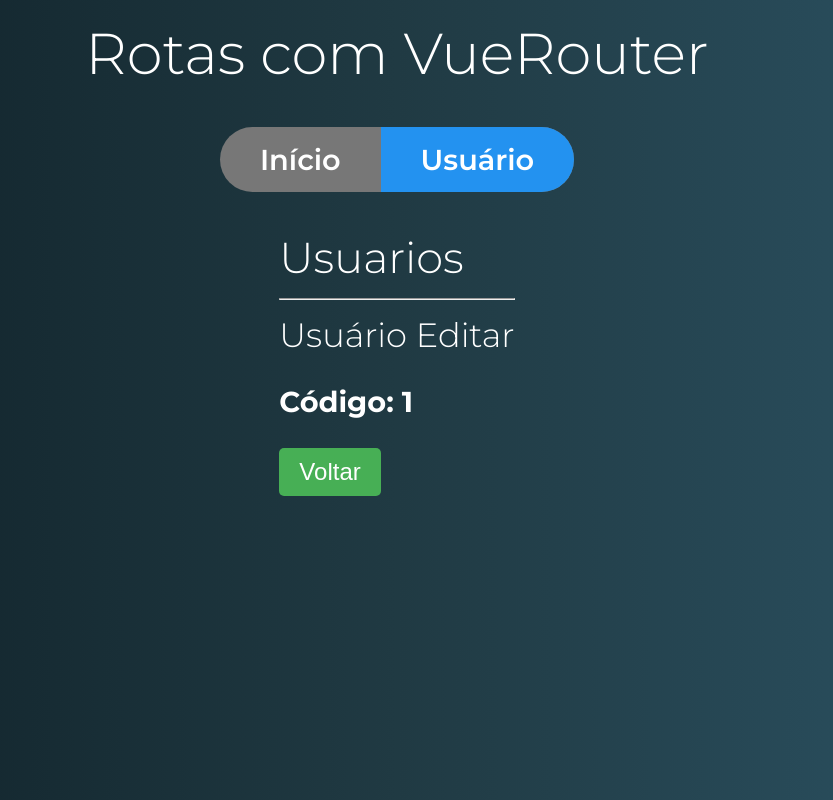
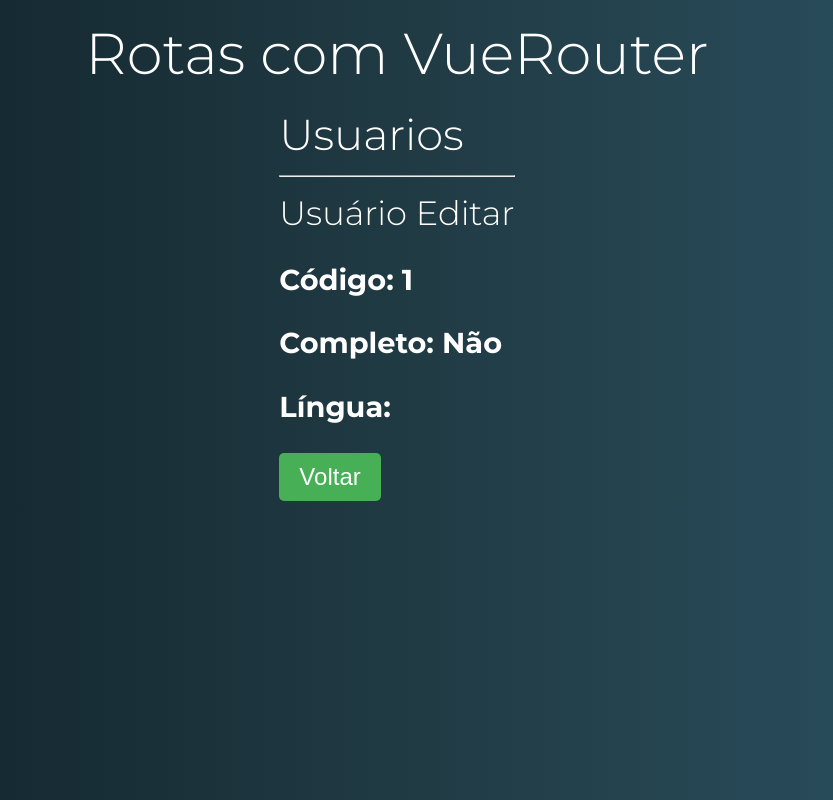
Before and after one commit to lucassantos22/vuejs-cod3r, a Vue app in the folder rotas/rotas-exercicios/: page /usuario/1/editar in a window 1280 px wide. Shown: the whole page, without its empty margins (243-1076 px from the left). Built offline with nearby package versions, Linux system fonts and the light colour scheme.

Commit message:
Estudando rotas

```diff
--- a/rotas/rotas-exercicios/src/App.vue
+++ b/rotas/rotas-exercicios/src/App.vue
@@ -1,17 +1,14 @@
 <template>
 	<div id="app">
 		<h1>Rotas com VueRouter</h1>
-		<Menu/>
+		<router-view name='menu'/>
 		<router-view/>
 	</div>
 </template>
 
 <script>
-import Menu from './componentes/template/Menu'
+
 export default {
-	components: {
-		Menu
-	}
 }
 </script>
 
--- a/rotas/rotas-exercicios/src/componentes/usuario/UsuarioDetalhe.vue
+++ b/rotas/rotas-exercicios/src/componentes/usuario/UsuarioDetalhe.vue
@@ -2,18 +2,13 @@
   <div class="usuario-detalhe">
     <h3>Usuário Detalhe</h3>
     <p><strong>Código: {{id}}</strong></p>
-    <router-link tag="button" primary :to="`/usuario/${id}/editar`">Editar</router-link>
+    <router-link tag="button" primary :to="{name: 'editarUsuario', params:{id}, query:{completo: true, lingua:'pt'}}">Editar</router-link>
   </div>
 </template>
 
 <script>
 export default {
   props: ["id"],
-  computed: {
-    paginaDestino(){
-      return `/usuario/${id}/editar`
-    }
-  },
   // data(){
   //     return{
   //         codigo: this.$route.params.id
--- a/rotas/rotas-exercicios/src/componentes/usuario/UsuarioEditar.vue
+++ b/rotas/rotas-exercicios/src/componentes/usuario/UsuarioEditar.vue
@@ -1,9 +1,9 @@
 <template>
   <div class="usuario-editar">
     <h3>Usuário Editar</h3>
-    <p>
-      <strong>Código: {{id}}</strong>
-    </p>
+    <p><strong>Código: {{id}}</strong></p>
+    <p><strong>Completo: {{$route.query.completo ? "Sim" : "Não"}}</strong></p>
+    <p><strong>Língua: {{$route.query.lingua}}</strong></p>
   </div>
 </template>
 
--- a/rotas/rotas-exercicios/src/router.js
+++ b/rotas/rotas-exercicios/src/router.js
@@ -5,6 +5,7 @@
 import UsuarioDetalhe from "./componentes/usuario/UsuarioDetalhe";
 import UsuarioEditar from "./componentes/usuario/UsuarioEditar";
 import UsuarioLista from "./componentes/usuario/UsuarioLista";
+import Menu from './componentes/template/Menu'
 
 Vue.use(Router)
 
@@ -12,8 +13,12 @@
     mode: 'history', // Ou hash
     routes: [{
         path: '/',
-        component: Inicio,
-        name: 'inicio'
+        // component: Inicio,
+        name: 'inicio',
+        components: {
+            defaut: Inicio,
+            menu: Menu
+        }
     },
     {
         path: '/usuario',
@@ -36,5 +41,13 @@
                 name: "editarUsuario"
             },
         ]
+    },
+    {
+        path: '/redirecionar',
+        redirect: '/usuario'
+    },
+    {
+        path: '*',
+        redirect: '/'
     }]
 })
```
